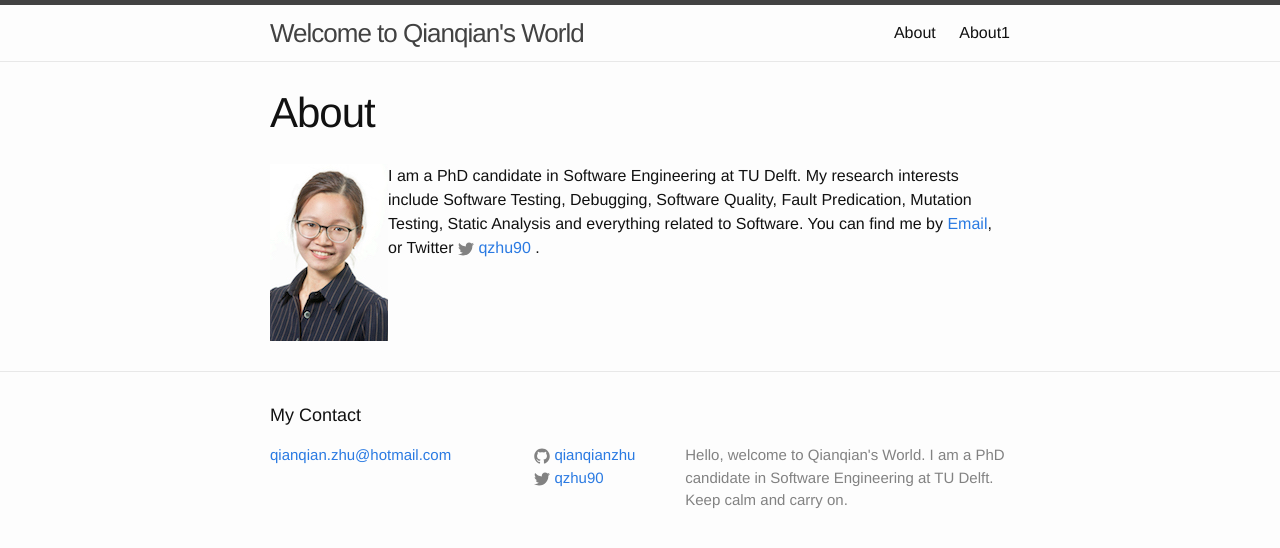
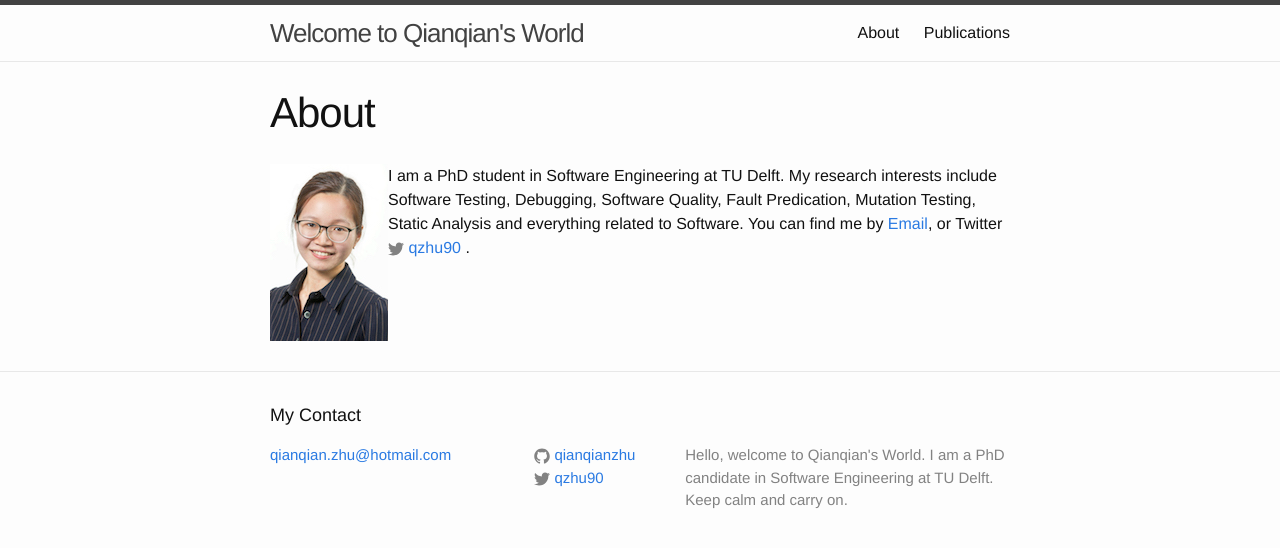
Before and after one commit to qianqianzhu/qianqianzhu.github.io, a Jekyll site: the page built from about.md, in a window 1280 px wide. Shown: the top 548 px of the page. Built offline with Jekyll 4.4.1, drawn with Linux system fonts in a browser that asks for light colours.

Commit message:
update publication page

```diff
--- a/about.md
+++ b/about.md
@@ -5,4 +5,4 @@ permalink: /about/
 ---
 <img src="/assets/qianqianzhu.jpg" alt="qianqianzhu" style="float:left">
 
-I am a PhD candidate in Software Engineering at TU Delft. My research interests include Software Testing, Debugging, Software Quality, Fault Predication, Mutation Testing, Static Analysis and everything related to Software. You can find me by <a href="mailto:{{ site.email }}">Email</a>, or Twitter {% include icon-twitter.html username="qzhu90" %}.
+I am a PhD student in Software Engineering at TU Delft. My research interests include Software Testing, Debugging, Software Quality, Fault Predication, Mutation Testing, Static Analysis and everything related to Software. You can find me by <a href="mailto:{{ site.email }}">Email</a>, or Twitter {% include icon-twitter.html username="qzhu90" %}.
```
Also changed, not shown: about1.md (deleted, +0 -8 lines), pub.md (added, +13 -0 lines), 5 other files.
